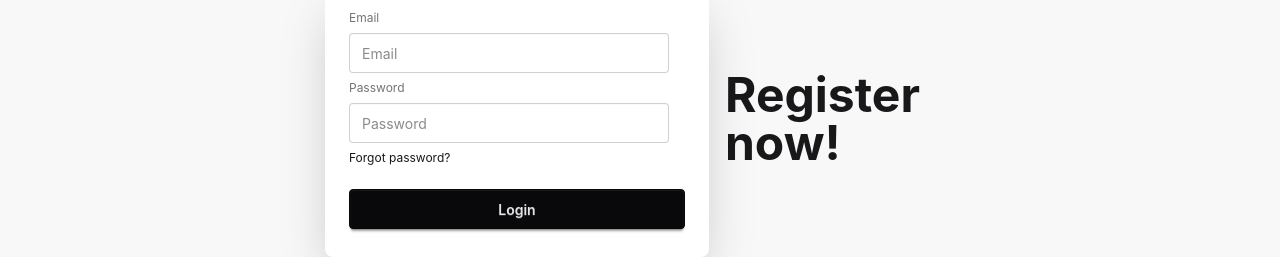
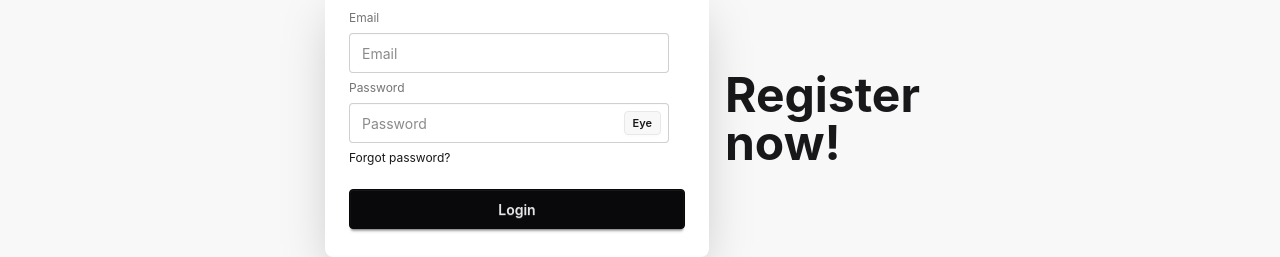
Before and after one commit to asm-saim/v11-email-password-auth, a React (Vite) app: page /register in a window 1280 px wide. Shown: the part 346-603 px from the top of the page. Built offline with nearby package versions, Linux system fonts and the light colour scheme.

Commit message:
hidden password toggle button implemented

```diff
--- a/src/components/Register/Register.jsx
+++ b/src/components/Register/Register.jsx
@@ -7,6 +7,7 @@ const Register = () => {
   //state declare:
   const [success, setSuccess] = useState(false);
   const [error, setError] = useState("");
+  const [showPassword, setShowPassword] = useState(false);
 
   const handleRegister = (event) => {
     event.preventDefault();
@@ -54,6 +55,11 @@ const Register = () => {
       });
   };
 
+  //show pass:
+  const handleShowPassword = () => {
+    setShowPassword(!showPassword);
+  };
+
   return (
     <div className="hero bg-base-200 min-h-screen">
       <div className="hero-content flex-col lg:flex-row-reverse">
@@ -72,12 +78,21 @@ const Register = () => {
                   name="email"
                 />
                 <label className="label">Password</label>
-                <input
-                  type="password"
-                  className="input"
-                  placeholder="Password"
-                  name="password"
-                />
+                <div className="relative">
+                  <input
+                    type={showPassword ? "text" : "password"}
+                    className="input"
+                    placeholder="Password"
+                    name="password"
+                  />
+                  <button
+                    onClick={handleShowPassword}
+                    className="btn btn-xs absolute right-6 top-2"
+                  >
+                    Eye
+                  </button>
+                </div>
+
                 <div>
                   <a className="link link-hover">Forgot password?</a>
                 </div>
```
